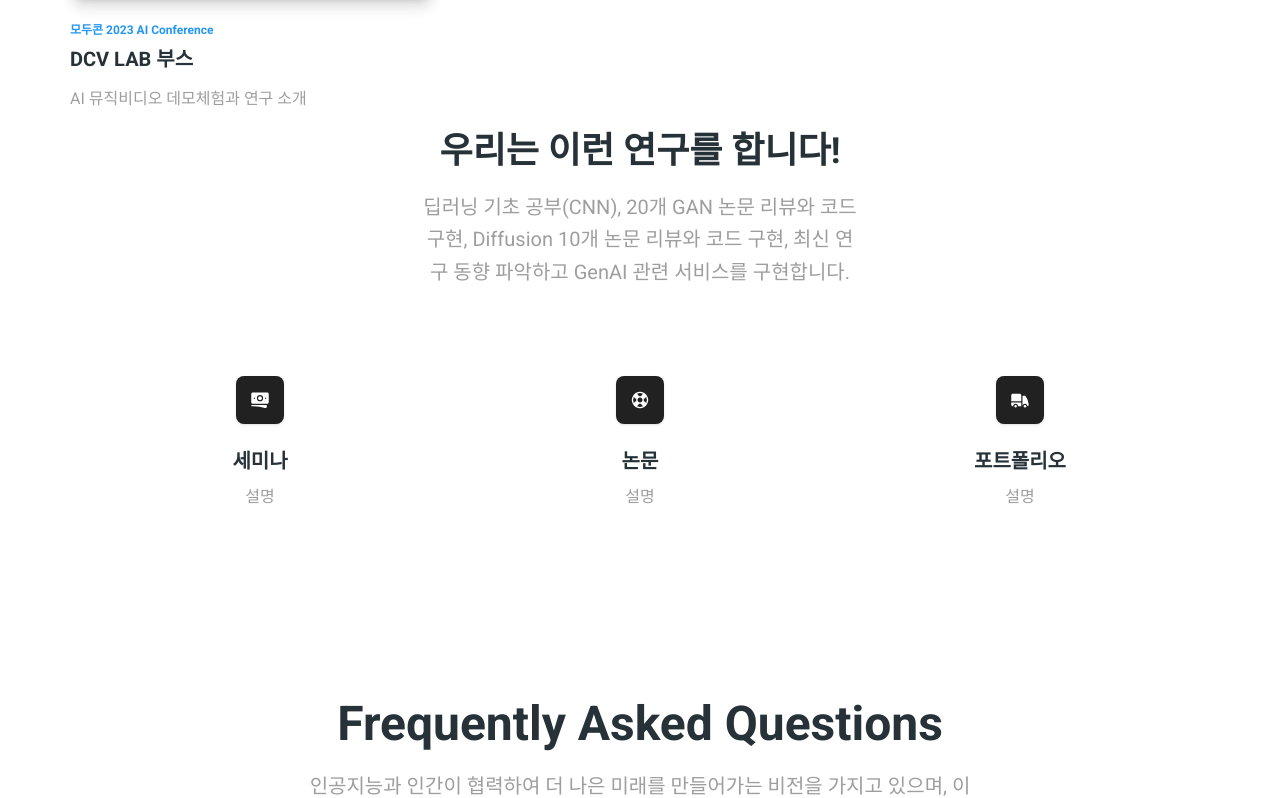
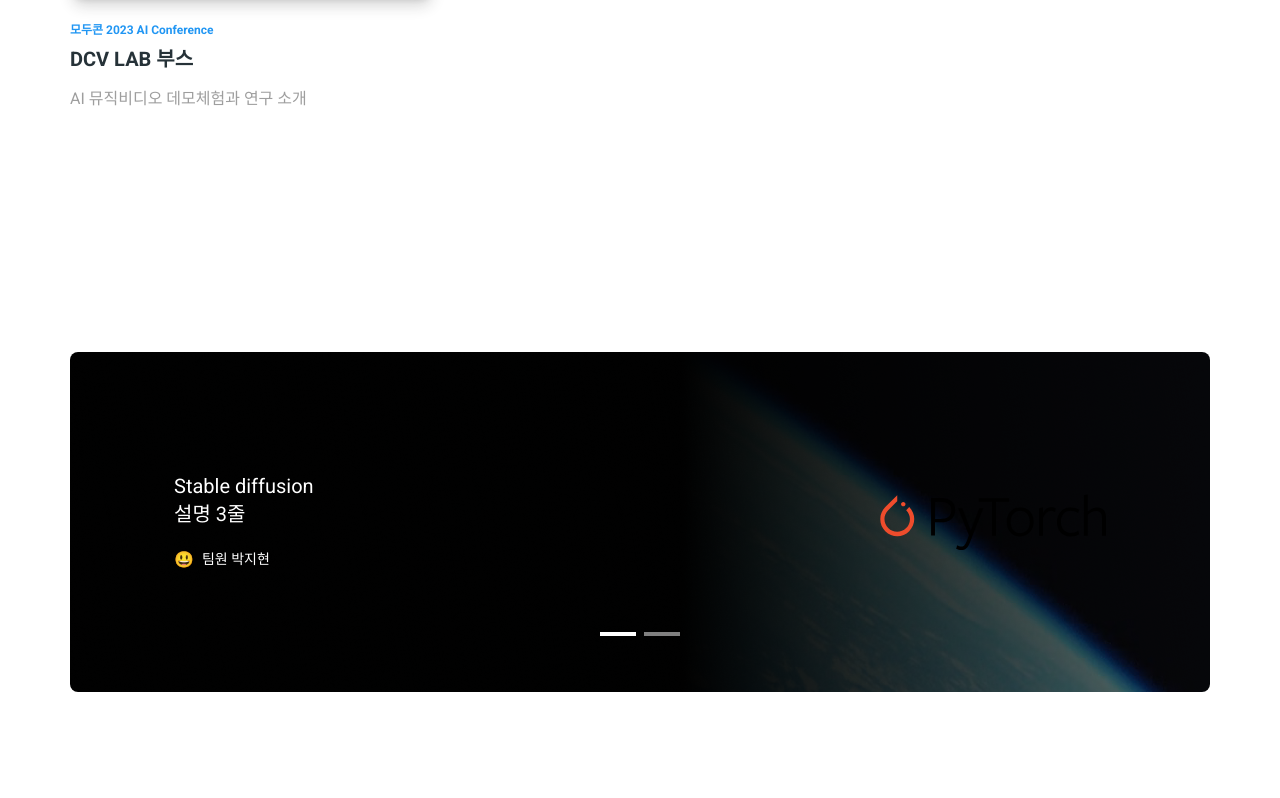
Before and after one commit to milhaud1201/react-project, a Next.js app: page / in a window 1280 px wide. Shown: the part 2127-2925 px from the top of the page. Built offline with nearby package versions, Linux system fonts and the light colour scheme; grey boxes are pictures that could not be loaded.

Commit message:
fix react version downgrade

```diff
--- a/package.json
+++ b/package.json
@@ -13,7 +13,7 @@
   },
   "dependencies": {
     "@heroicons/react": "2.0.18",
-    "@material-tailwind/react": "2.1.2",
+    "@material-tailwind/react": "^2.1.0",
     "next": "^14.0.5-canary.56",
     "react": "18",
     "react-dom": "18",
@@ -24,7 +24,7 @@
   },
   "devDependencies": {
     "@types/node": "20",
-    "@types/react": "18",
+    "@types/react": "^18.2.42",
     "@types/react-dom": "18",
     "autoprefixer": "10",
     "eslint": "8",
--- /dev/null
+++ b/src/app/back-to-school-books.tsx
@@ -0,0 +1,118 @@
+"use client";
+
+import React from "react";
+import {
+  Button,
+  Typography,
+  Tabs,
+  TabsHeader,
+  Tab,
+} from "@material-tailwind/react";
+import BookCard from "@/components/book-card";
+
+const BOOKS = [
+  {
+    img: `/image/books/RectangleBig1.svg`,
+    category: "Natasha Wing",
+    title: "The Night Before Kindergarten",
+    desc: "A heartwarming and humorous picture book that eases the jitters of starting kindergarten.",
+    price: "$99",
+    offPrice: "$79",
+  },
+  {
+    img: `/image/books/RectangleBig6.svg`,
+    category: "James Patterson",
+    title: "Middle School: The Worst Years of My Life",
+    desc: "A funny and relatable novel about the challenges of navigating middle school.",
+    price: "$99",
+    offPrice: "$79",
+  },
+  {
+    img: `/image/books/RectangleBig2.svg`,
+    category: "Helen W. Colby",
+    title: "College Student: A Comprehensive Checklist",
+    desc: "A practical guidebook that helps college students prepare for the transition to university.",
+    price: "$99",
+    offPrice: "$79",
+  },
+  {
+    img: `/image/books/RectangleBig3.svg`,
+    category: "Walter Pauk",
+    title: "How to Study in College",
+    desc: "A valuable resource for high school seniors and college freshmen, offering effective study strategies.",
+    price: "$99",
+    offPrice: "$79",
+  },
+  {
+    img: `/image/books/RectangleBig4.svg`,
+    category: "William Strunk Jr.",
+    title: "The Elements of Style",
+    desc: "A classic reference book on grammar and writing skills, essential for high school and college students.",
+    price: "$99",
+    offPrice: "$79",
+  },
+  {
+    img: `/image/books/RectangleBig5.svg`,
+    category: "William Strunk Jr.",
+    title: "The Elements of Style",
+    desc: "A classic reference book on grammar and writing skills, essential for high school and college students.",
+    price: "$99",
+    offPrice: "$79",
+  },
+];
+
+const BOOKS_TABS = [
+  "history",
+  "law",
+  "math",
+  "economy",
+  "business",
+  "communication",
+];
+
+export function BackToSchoolBooks() {
+  const [activeTab, setActiveTab] = React.useState("history");
+
+  return (
+    <section className="px-8 pt-20 pb-10">
+      <div className="container mx-auto mb-20 text-center">
+        <div className="mt-20 flex items-center justify-center">
+          <Tabs value={activeTab} className="w-full lg:w-8/12">
+            <TabsHeader
+              className="h-12 bg-transparent"
+              indicatorProps={{
+                className: "!bg-gray-900 rounded-lg",
+              }}
+            >
+              {BOOKS_TABS.map((book) => (
+                <Tab
+                  key={book}
+                  value={book}
+                  className={`!font-medium capitalize transition-all duration-300
+                    ${activeTab === book ? "text-white" : "capitalize"}
+                  `}
+                  onClick={() => setActiveTab(book)}
+                >
+                  {book}
+                </Tab>
+              ))}
+            </TabsHeader>
+          </Tabs>
+        </div>
+      </div>
+      <div className="container mx-auto grid grid-cols-1 items-start gap-x-6 gap-y-20 md:grid-cols-2 xl:grid-cols-3">
+        {BOOKS.map((props, key) => (
+          <BookCard key={key} {...props} />
+        ))}
+      </div>
+      <div className="grid place-items-center">
+        <Button className="mt-32" variant="outlined">
+          Show more
+        </Button>
+      </div>
+    </section>
+  );
+}
+
+
+export default BackToSchoolBooks;
--- /dev/null
+++ b/src/app/carousel-features.tsx
@@ -0,0 +1,72 @@
+"use client";
+
+import Image from "next/image";
+import { Typography, Carousel } from "@material-tailwind/react";
+
+
+
+export function CarouselFeatures() {
+  return (
+    <div className="px-8 py-56">
+      <section className="container mx-auto !rounded-lg bg-[url('/image/Background.png')] bg-center py-10 lg:px-16">
+        <Carousel
+          transition={{ duration: 1 }}
+          nextArrow={() => <></>}
+          prevArrow={() => <></>}
+          navigation={({ setActiveIndex, activeIndex, length }) => (
+            <div className="absolute left-16 bottom-0 z-50 flex h-5 w-20 -translate-x-2/4 gap-2 md:left-2/4">
+              {new Array(length).fill("").map((_, i) => (
+                <span
+                  key={i}
+                  className={`block h-1 w-10 cursor-pointer transition-all content-[''] ${activeIndex === i ? "bg-white" : "bg-white/50"
+                    }`}
+                  onClick={() => setActiveIndex(i)}
+                />
+              ))}
+            </div>
+          )}
+          placeholder="slider"
+        >
+          {new Array(2).fill("").map((_, i) => (
+            <div
+              key={i}
+              className="!relative flex grid-cols-1 flex-col-reverse gap-6 px-10 py-14 md:grid md:grid-cols-5  md:gap-14 md:py-20"
+            >
+              <div className="col-span-3 flex flex-col items-start justify-center">
+                <Typography
+                  variant="lead"
+                  color="white"
+                  className="mb-5 text-xl font-normal "
+                >
+                  Stable diffusion <br />
+                  설명 3줄
+                </Typography>
+                <div className="flex items-center gap-2">
+                  😃
+                  <Typography
+                    variant="small"
+                    color="white"
+                    className="font-medium uppercase"
+                  >
+                    팀원 박지현
+                  </Typography>
+                </div>
+              </div>
+              <div className="col-span-2 flex w-full shrink-0 md:!justify-end">
+                <Image
+                  width={768}
+                  height={768}
+                  src="/logos/logo-pytorch.svg"
+                  alt="testimonial image"
+                  className="h-full w-2/4 object-contain md:!w-2/3"
+                />
+              </div>
+            </div>
+          ))}
+        </Carousel>
+      </section>
+    </div>
+  );
+}
+
+export default CarouselFeatures;
--- a/src/app/index.tsx
+++ b/src/app/index.tsx
@@ -5,4 +5,5 @@ export * from "./layout";
 export * from "./page";
 export * from "./faq";
 export * from "./other-book-offers";
+export * from "./carousel-features";
 export * from "./get-your-book-from-us";
--- a/src/app/page.tsx
+++ b/src/app/page.tsx
@@ -5,6 +5,7 @@ import { Navbar, Footer } from "@/components";
 import Hero from "./hero";
 import TopBookCategories from "./top-book-categories";
 import OtherBookOffers from "./other-book-offers";
+import CarouselFeatures from "./carousel-features";
 import GetYourBookFromUs from "./get-your-book-from-us";
 import Faq from "./faq";
 
@@ -15,6 +16,7 @@ export default function Campaign() {
       <Hero />
       <TopBookCategories />
       <OtherBookOffers />
+      <CarouselFeatures />
       <GetYourBookFromUs />
       <Faq />
       <Footer />
```
